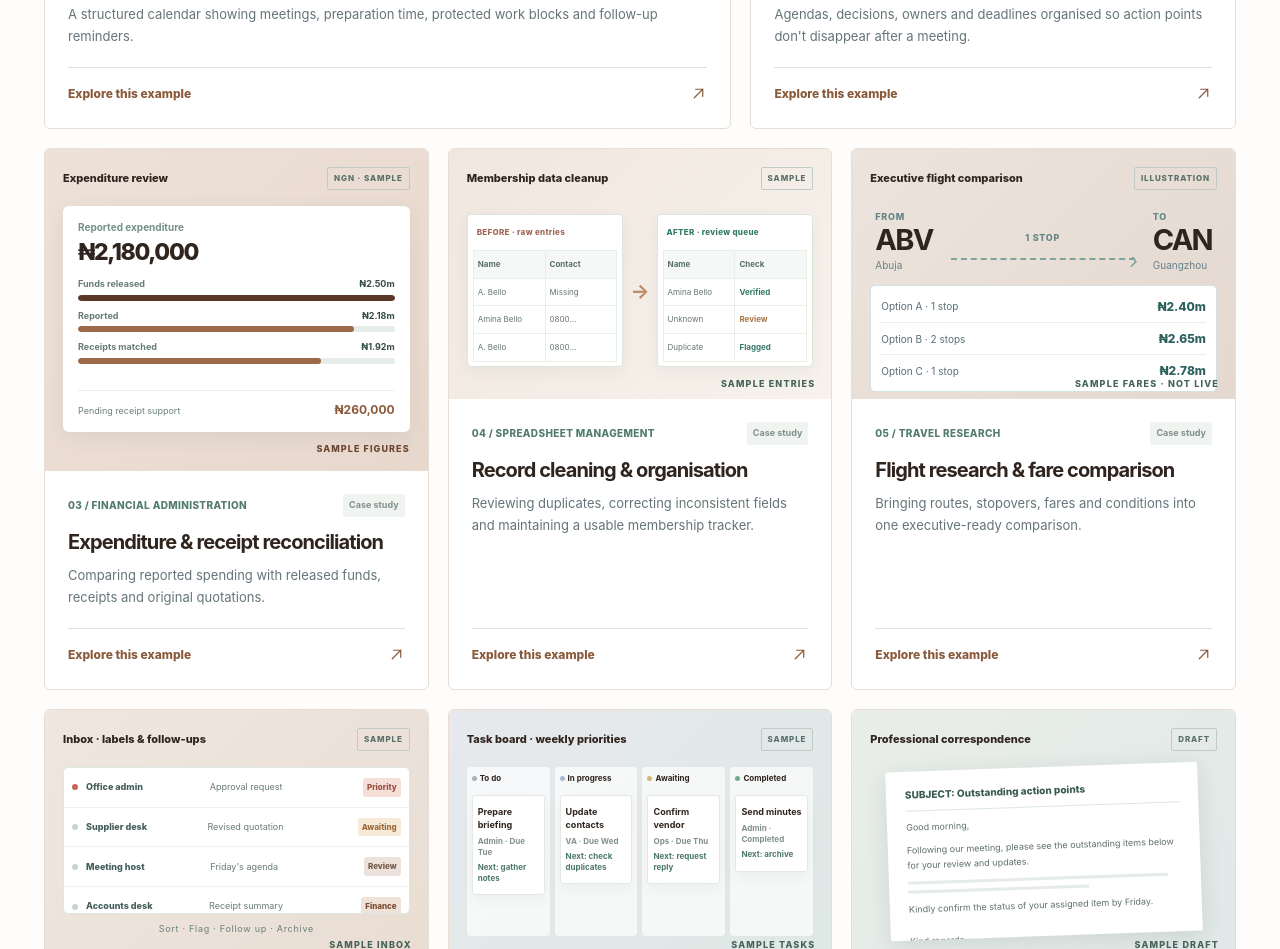
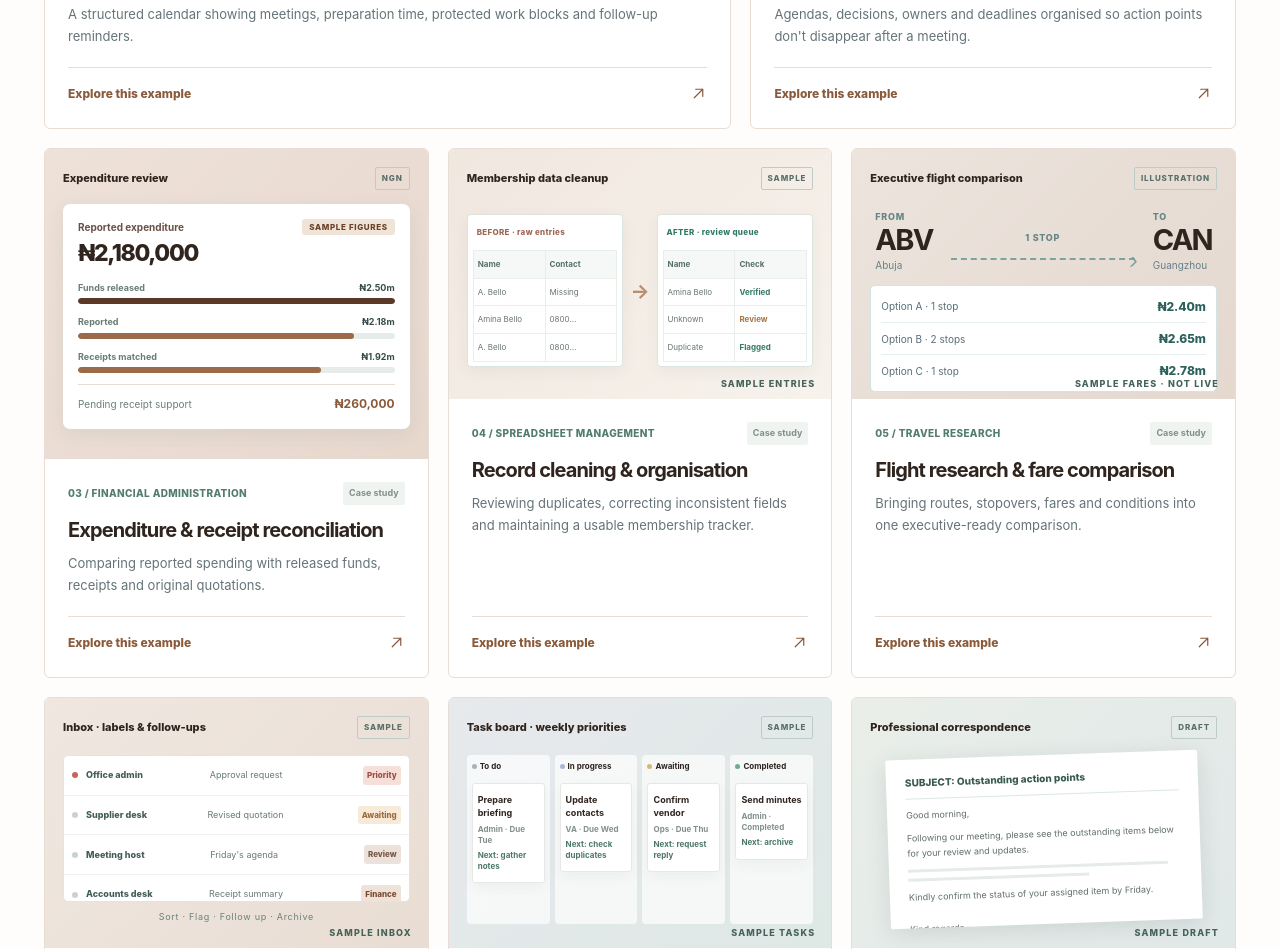
Before and after one commit to victoriaainodion/victoriaainodion.github.io, a plain HTML site: page index.html in a window 1280 px wide. Shown: the part 3646-4595 px from the top of the page. Drawn offline with Linux system fonts and the light colour scheme.

Commit message:
Updated overlapping of financial chart

```diff
--- a/index.html
+++ b/index.html
@@ -14,7 +14,7 @@
   <meta name="twitter:card" content="summary_large_image">
   <title>Victoria Ainodion | Executive Assistant & Virtual Assistant</title>
   <link rel="icon" href="./assets/favicon.svg" type="image/svg+xml">
-  <link rel="stylesheet" href="./styles.css">
+  <link rel="stylesheet" href="./styles.css?v=20261024-finance-layout-2">
   <script src="./config.js" defer></script>
   <script src="./script.js" defer></script>
 </head>
@@ -160,9 +160,20 @@
 
           <article class="work-card" data-categories="operations" data-project="finance">
             <div class="work-visual visual-finance" id="preview-finance">
-              <div class="mock-toolbar"><span class="mock-name">Expenditure review</span><span class="mock-pill">NGN · SAMPLE</span></div>
-              <div class="finance-dashboard"><div class="finance-label">Reported expenditure</div><div class="finance-big">₦2,180,000</div><div class="finance-bars"><div><span>Funds released</span><span>₦2.50m</span><i class="bar-track"><b style="width:100%"></b></i></div><div><span>Reported</span><span>₦2.18m</span><i class="bar-track"><b style="width:87.2%"></b></i></div><div><span>Receipts matched</span><span>₦1.92m</span><i class="bar-track"><b style="width:76.8%"></b></i></div></div><div class="finance-foot"><span>Pending receipt support</span><strong>₦260,000</strong></div></div>
-              <span class="demo-watermark">SAMPLE FIGURES</span>
+              <div class="mock-toolbar"><span class="mock-name">Expenditure review</span><span class="mock-pill">NGN</span></div>
+              <div class="finance-dashboard">
+                <div class="finance-label-row">
+                  <div class="finance-label">Reported expenditure</div>
+                  <span class="finance-sample-label">SAMPLE FIGURES</span>
+                </div>
+                <div class="finance-big">₦2,180,000</div>
+                <div class="finance-bars">
+                  <div><span>Funds released</span><span>₦2.50m</span><i class="bar-track"><b style="width:100%"></b></i></div>
+                  <div><span>Reported</span><span>₦2.18m</span><i class="bar-track"><b style="width:87.2%"></b></i></div>
+                  <div><span>Receipts matched</span><span>₦1.92m</span><i class="bar-track"><b style="width:76.8%"></b></i></div>
+                </div>
+                <div class="finance-foot"><span>Pending receipt support</span><strong>₦260,000</strong></div>
+              </div>
             </div>
             <div class="work-body"><div class="work-meta"><span>03 / Financial administration</span><span class="sample-tag">Case study</span></div><h3>Expenditure & receipt reconciliation</h3><p>Comparing reported spending with released funds, receipts and original quotations.</p><button class="work-open" type="button" data-open-case="finance">Explore this example <svg class="icon" aria-hidden="true"><use href="#i-arrow-up"/></svg></button></div>
           </article>
--- a/styles.css
+++ b/styles.css
@@ -279,49 +279,79 @@ button,a{font:inherit}button{cursor:pointer}a{color:inherit;text-decoration:none
 .work-heading-row a{color:var(--teal-dark)}
 .contact-phone:hover,.contact-phone:focus-visible{color:#e9c8aa}
 
-
-/* Finance demonstration: reserve separate room for the receipt line and disclosure.
-   These were previously overprinted because the watermark was absolutely placed
-   over an overflowing dashboard in a fixed-height preview. */
-.work-card .work-visual.visual-finance {
-  height: 322px;
-  padding-bottom: 16px;
+/* Financial case-study: content-driven sizing, no absolutely positioned disclosure.
+   The small 'SAMPLE FIGURES' label sits in the header, never over the totals. */
+.work-card .work-visual.visual-finance,
+.case-preview-wrap .work-visual.visual-finance {
+  height: auto;
+  min-height: 310px;
+  padding: 18px;
+  overflow: visible;
 }
-.case-preview-wrap .work-visual.visual-finance {
-  height: 362px;
-  padding-bottom: 18px;
+.visual-finance .mock-toolbar { margin-bottom: 14px; }
+.visual-finance .finance-dashboard {
+  flex: 0 0 auto;
+  display: block;
+  min-height: 0;
+  width: 100%;
+  padding: 15px 15px 16px;
+  border-radius: 7px;
 }
-.visual-finance .finance-dashboard {
-  flex: 1 1 auto;
+.visual-finance .finance-label-row {
   display: flex;
-  flex-direction: column;
-  min-height: 0;
-  padding: 13px 15px;
+  align-items: flex-start;
+  justify-content: space-between;
+  flex-wrap: wrap;
+  gap: 5px 10px;
 }
-.visual-finance .finance-bars { flex: 1 1 auto; }
-.visual-finance .finance-foot {
-  flex-wrap: wrap;
-  align-items: baseline;
-  gap: 3px 10px;
-  padding-top: 9px;
-  margin-top: 10px;
-  min-height: 27px;
-}
-.visual-finance .finance-foot span { flex: 1 1 auto; }
-.visual-finance .finance-foot strong { font-size: 12px; white-space: nowrap; }
-.visual-finance .demo-watermark {
+.visual-finance .finance-label { color: #685146; }
+.visual-finance .finance-sample-label {
   position: static;
-  z-index: auto;
-  align-self: flex-end;
-  flex: none;
-  margin-top: 11px;
-  color: #6d442d;
-  font-size: 9px;
-  letter-spacing: .12em;
-  line-height: 1.35;
+  display: inline-flex;
+  flex: 0 0 auto;
+  max-width: 100%;
+  padding: 3px 7px;
+  border-radius: 3px;
+  font-size: 8px;
+  font-weight: 800;
+  line-height: 1.3;
+  letter-spacing: .08em;
+  color: #684127;
+  background: #f0e3d7;
   white-space: normal;
 }
+.visual-finance .finance-big {
+  line-height: 1.32;
+  margin-top: 3px;
+}
+.visual-finance .finance-bars { flex: none; margin-top: 12px; }
+.visual-finance .finance-bars > div { margin: 9px 0 11px; }
+.visual-finance .finance-foot {
+  display: flex;
+  align-items: baseline;
+  justify-content: space-between;
+  flex-wrap: wrap;
+  gap: 3px 10px;
+  margin-top: 11px;
+  padding-top: 10px;
+  border-top: 1px solid #e8ddd5;
+  line-height: 1.5;
+}
+.visual-finance .finance-foot span {
+  flex: 1 1 130px;
+  min-width: 0;
+  font-size: 10px;
+}
+.visual-finance .finance-foot strong {
+  flex: 0 0 auto;
+  font-size: 12px;
+  white-space: nowrap;
+}
+/* Larger case-study view uses the same natural-height layout. */
+.case-preview-wrap .work-visual.visual-finance { min-height: 330px; }
 @media (max-width:420px) {
-  .work-card .work-visual.visual-finance { height: 336px; }
-  .case-preview-wrap .work-visual.visual-finance { height: 356px; }
+  .work-card .work-visual.visual-finance,
+  .case-preview-wrap .work-visual.visual-finance { min-height: 0; padding: 15px; }
+  .visual-finance .finance-dashboard { padding: 12px; }
+  .visual-finance .finance-foot span { flex-basis: 100px; }
 }
```
Also changed, not shown: 1 other file.
